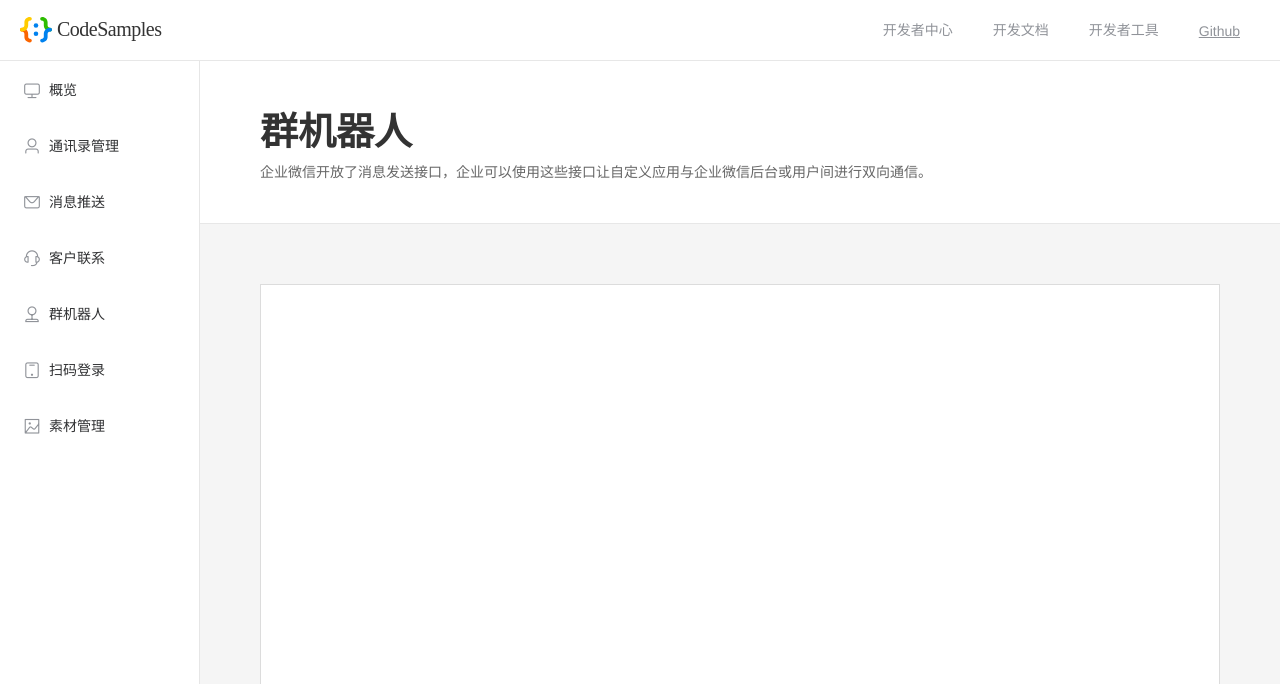
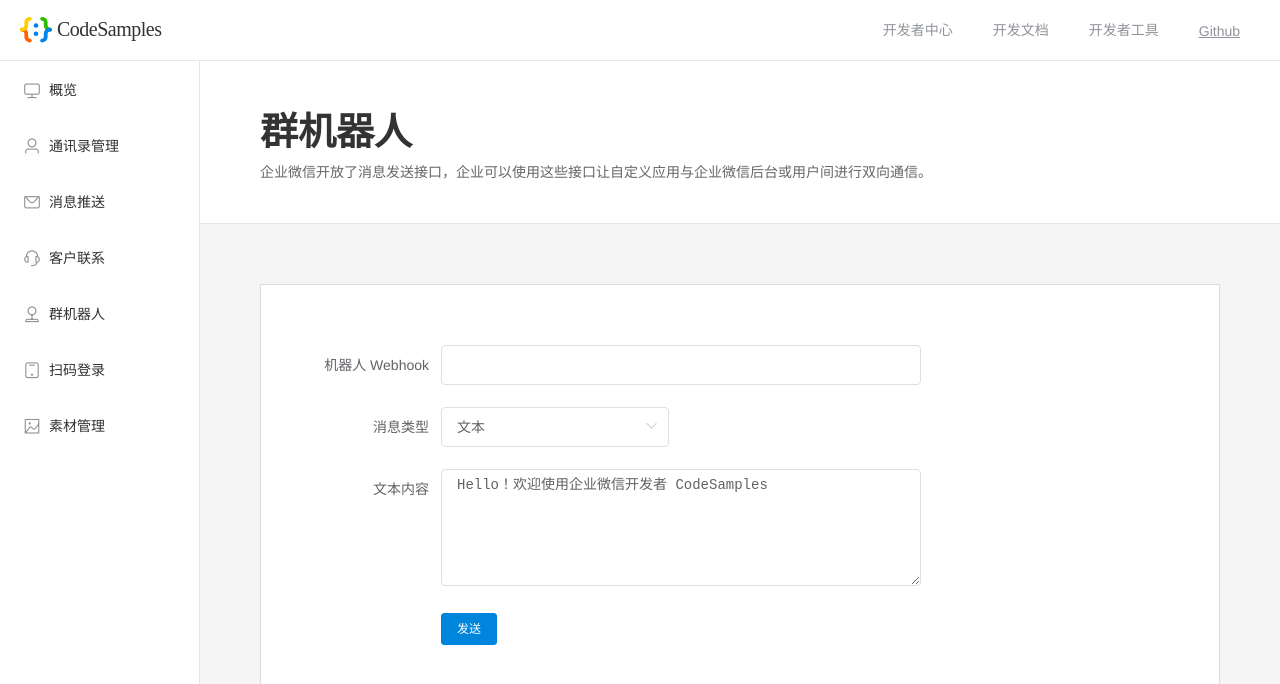
Before and after one commit to whoiszhangben/expressVue, a Vue app in the folder vue/: page /#/robot in a window 1280 px wide. Shown: the top 684 px of the page. Built offline with nearby package versions, Linux system fonts and the light colour scheme.

Commit message:
feat: 机器人

```diff
--- a/vue/src/page/media/media.vue
+++ b/vue/src/page/media/media.vue
@@ -3,7 +3,7 @@
 
         <div class="block" style="padding:60px;">
             <div class="block-content">
-                <el-form ref="form" label-width="80px"  style="width:450px;">
+                <el-form ref="form" label-width="120px"  style="width:600px;">
                     <el-form-item label="素材类型">
                         <el-select v-model="params.type" placeholder="请选择临时素材类型" @change="eventTypeChange">
                             <el-option label="图片" value="image"></el-option>
--- a/vue/src/page/message/message.vue
+++ b/vue/src/page/message/message.vue
@@ -1,7 +1,7 @@
 <template>
 <div>
     <div class="block" style="padding:60px;">
-        <el-form ref="form" :model="form" label-width="80px" style="width:450px;">
+        <el-form ref="form" :model="form" label-width="120px"  style="width:600px;">
             <el-form-item label="消息类型">
                 <el-select v-model="form.msgtype" placeholder="请选择消息类型">
                 <el-option label="文本消息" value="text"></el-option>
--- a/vue/src/page/robot/robot.vue
+++ b/vue/src/page/robot/robot.vue
@@ -1,12 +1,135 @@
 <template>
     <div class="">
-        <div class="block"></div>
+        <div class="block" style="padding:60px;">
+            <div class="block-content">
+                <el-form ref="form" label-width="120px"  style="width:600px;">
+                    <el-form-item label="机器人 Webhook">
+                        <el-input ></el-input>
+                    </el-form-item>
+                    <el-form-item label="消息类型">
+                        <el-select v-model="form.msgtype" placeholder="请选择类型">
+                            <el-option label="文本" value="text"></el-option>
+                            <el-option label="markdown" value="markdown"></el-option>
+                            <el-option label="图片" value="image"></el-option>
+                            <el-option label="文件" value="file"></el-option>
+                            <el-option label="图文" value="news"></el-option>
+                        </el-select>
+                    </el-form-item>
+
+                    <el-form-item v-if="form.msgtype ==='text'" label="文本内容">
+                        <el-input type="textarea"
+                            :autosize="{ minRows: 5, maxRows: 10}"
+                        v-model="form.text.content"></el-input>
+                    </el-form-item>
+
+                     <el-form-item v-if="form.msgtype ==='image'" label="上传图片">
+                        <el-upload
+                            class="upload-demo"
+                            :multiple='false'
+                            :data="{type:this.form.msgtype}"
+                            action="api/media/upload"
+                            :on-success="eventUploadSuccess"
+                            name="media">
+                            <el-button size="small" type="primary">点击上传</el-button>
+                            <div class="el-upload__tip" slot="tip">单个图片不超过 2MB，支持JPG,PNG格式</div>
+                        </el-upload>
+                    </el-form-item>
+
+                    <el-form-item v-else-if="form.msgtype ==='file'" label="上传文件">
+                        <el-upload
+                            class="upload-demo"
+                            :multiple='false'
+                            :data="{type:this.form.msgtype}"
+                            action="api/media/upload"
+                            :on-success="eventUploadSuccess"
+                            name="media">
+                            <el-button size="small" type="primary">点击上传</el-button>
+                            <div class="el-upload__tip" slot="tip">单个文件不超过 20MB</div>
+                        </el-upload>
+                    </el-form-item>
+                    <el-form-item v-if="form.msgtype ==='markdown'" label="MarkDown">
+                        <el-input type="textarea"
+                            :autosize="{ minRows: 5, maxRows: 15}"
+                        v-model="form.markdown.content"></el-input>
+                    </el-form-item>
+
+                    <el-form-item>
+                        <el-button type="primary" size="small"
+                        @click="onSubmit">发送</el-button>
+                    </el-form-item>
+
+
+                </el-form>
+            </div>
+        </div>
     </div>
 </template>
 
 <script>
+import {post} from 'axios';
 export default {
+    data(){
+        let md = '您的会议室已经预定，稍后会同步到`邮箱` \n >**事项详情** \n>事　项：<font color="info">开会</font> \n>组织者：@miglioguan \n>参与者：@miglioguan、@kunliu、@jamdeezhou、@kanexiong、@kisonwang \n> \n>会议室：<font color="info">广州TIT 1楼 301</font> \n>日　期：<font color="warning">2018年5月18日</font> \n>时　间：<font color="comment">上午9:00-11:00</font> \n> \n>请准时参加会议。 \n> \n>如需修改会议信息，请点击：[修改会议信息](https://work.weixin.qq.com)';
+        return {
+            form:{
+                msgtype:'text',
+                text:{
+                    content:'Hello！欢迎使用企业微信开发者 CodeSamples',
+                    mentioned_list:[],
+                    mentioned_mobile_list:[]
+                },
+                markdown:{
+                    content:md
+                },
+                file:{
+                    media_id:''
+                }
+            }
+        }
+    },
+    methods:{
+         async onSubmit() {
 
+            console.log(this.form);
+            try{
+                let {data:{errcode,errmsg}} = await post('api/robot/send',{
+                    form:this.form
+                });
+                if(errcode == '0'){
+                    this.$message.success('发送成功');
+                }
+                else{
+                    let msgcontent = errmsg.split(',')[0];
+                    this.$message.error(msgcontent);
+                }
+            }
+            catch(err){
+                this.$message.error('发送失败');
+            }
+
+
+        },
+
+        eventUploadSuccess(response){
+            try{
+
+                let {media_id,errcode,errmsg} = response;
+                if(errcode == '0'){
+                    this.form.file.media_id = media_id;
+                    this.$message.success('上传成功');
+                }
+                else{
+                    let msgcontent = errmsg.split(',')[0];
+                    this.$message.error(msgcontent);
+                }
+
+            }
+            catch(error){
+                this.$message.error('上传失败');
+            }
+
+        },
+    }
 }
 </script>
 
```
Also changed, not shown: 2 other files (tests, documents, lock files or other folders).
